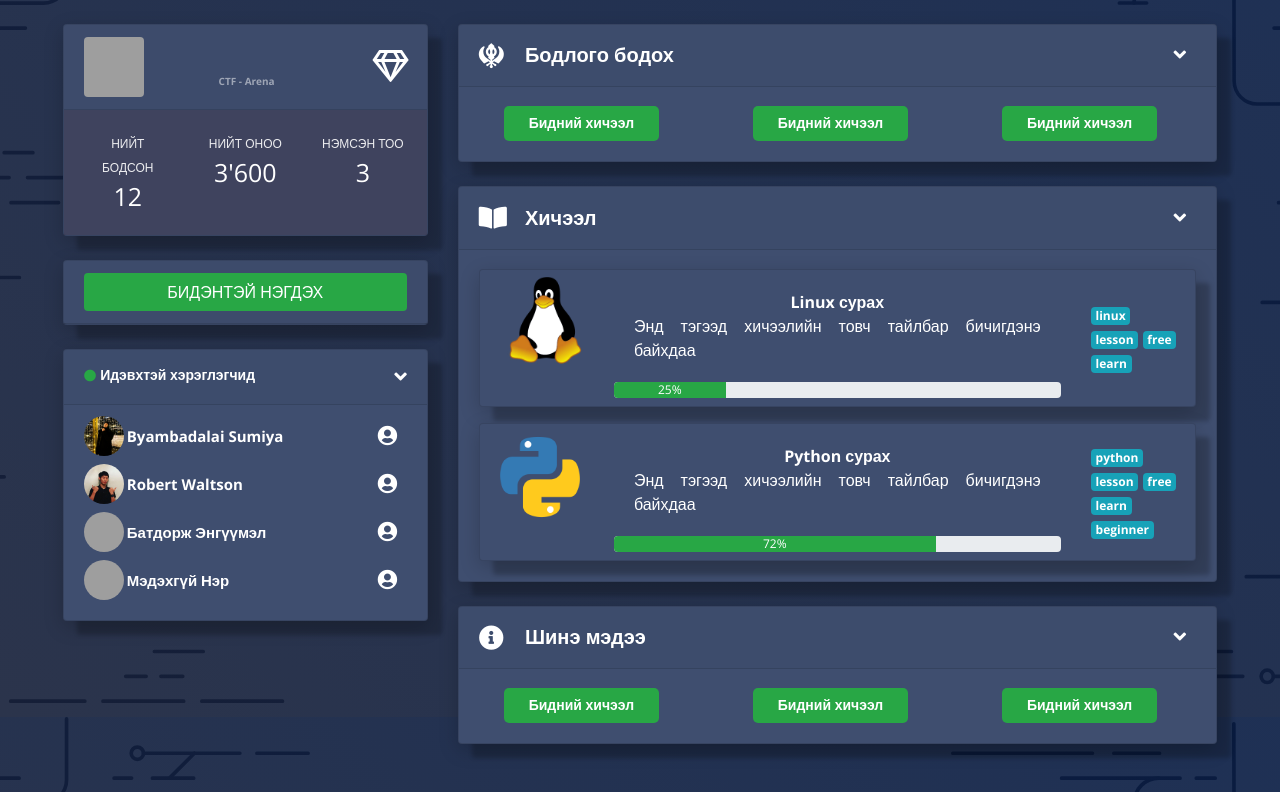
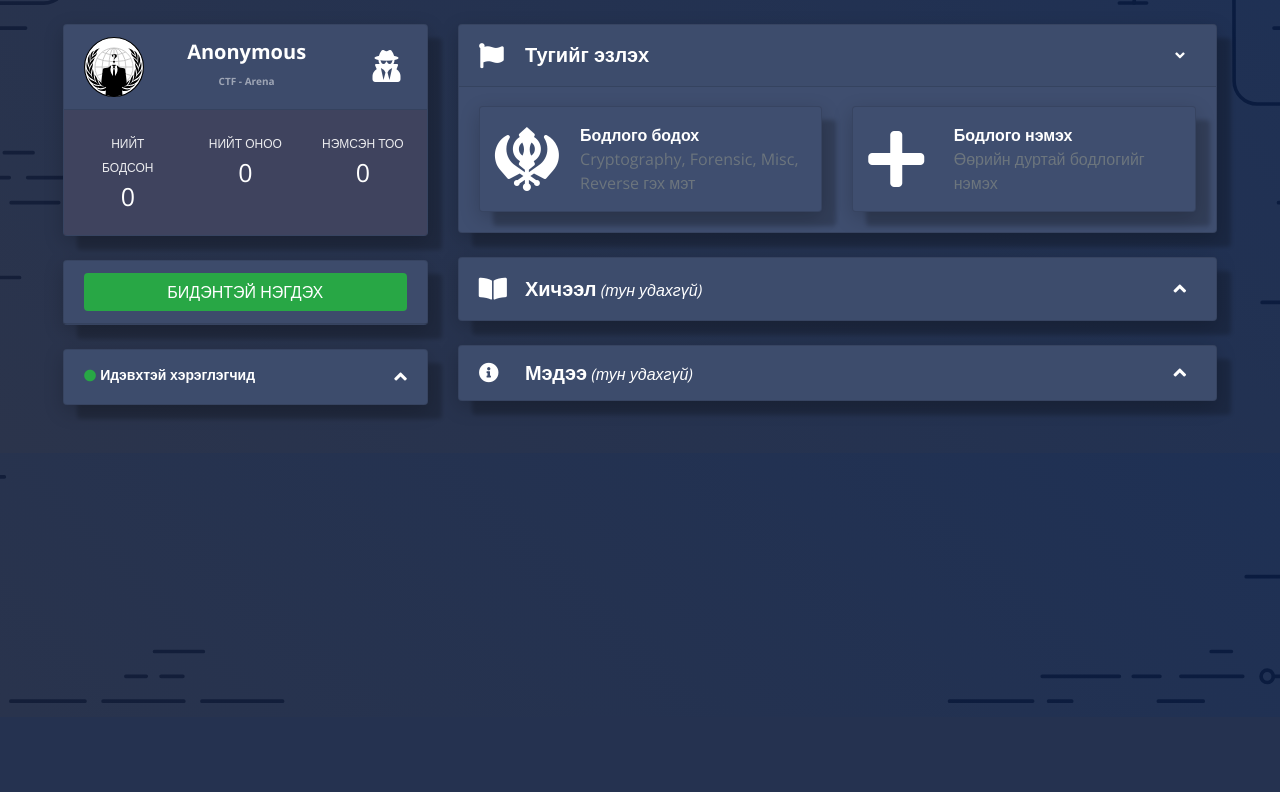
Before and after one commit to EnhboldH/OyuBook, a Django app: page /ctf/ in a window 1280 px wide. Shown: the part 83-875 px from the top of the page. After the commit the page ends 786 px from the top, so only its background shows below. Run offline with Django 3.2, Linux system fonts and the light colour scheme; some libraries are stand-ins or nearby versions; grey boxes are pictures that could not be loaded.

Commit message:
finished ctf homepage

```diff
--- /dev/null
+++ b/src/backend/design/templates/ctf/challenges.html
@@ -0,0 +1 @@
+hey
--- a/src/backend/design/templates/ctf/index.html
+++ b/src/backend/design/templates/ctf/index.html
@@ -5,6 +5,54 @@
 {% endblock %}
 {% block style %}
 <style>
+._font-25 {
+  font-size: 25px !important;
+}
+._font-20 {
+  font-size: 20px !important;
+}
+._font-15 {
+  font-size: 15px !important;
+}
+._font-14 {
+  font-size: 14px !important;
+}
+._font-12 {
+  font-size: 12px !important;
+}
+._font-700 {
+  font-weight: 700 !important;
+}
+._activeWindow {
+  color: rgba(255, 255, 255, 0.5);
+  font-size: 10px;
+}
+._active-users-img {
+  height: 40px;
+  width: 40px;
+}
+._profile-image {
+  height: 60px;
+  width: 60px;
+}
+._profile-label {
+  color: rgba(255, 255, 255, 0.9);
+  font-size: 12px;
+}
+._profile-ctf {
+  background-color: rgba(62, 46, 61, 0.32);
+}
+._profile-detail {
+  font-size: 25px;
+}
+._lesson-img {
+  height: 100px;
+  width: 100px;
+}
+#_support-us {
+  color: #fff;
+  font-weight: 500;
+}
 @media (max-width: 992px) {
   .secondRow {
     margin-top:20px;
@@ -21,33 +69,69 @@
           <div class="card-header">
             <div class="row">
               <div class="col-2">
-                <img src="/media/{{ user.avatar_image }}" class="rounded" style="height: 60px; width: 60px;">
+                {% if user.is_authenticated %}
+                  <img src="/media/{{ user.avatar_image }}" class="rounded _profile-image">
+                {% else %}
+                  <img src="/media/img/users/avatar/anonymous.svg" class="rounded _profile-image">
+                {% endif %}
               </div>
               <div class="col-7 ml-3 text-center">
-                <span style="font-size: 20px;">{{ user.username }}</span>
+                  <span class="_font-20">
+                    {% if user.is_authenticated %}
+                      {{ user.username }}
+                    {% else %}
+                      Anonymous
+                    {% endif %}
+                  </span>
                 <br>
-                <span style="font-size: 10px; color: rgba(255, 255, 255, 0.5); ">CTF - Arena</span>
+                <span class="_activeWindow">CTF - Arena</span>
               </div>
               <div class="col-2 ml-2 align-self-center">
                 <span>
-                  <i class="far fa-gem fa-2x"></i>
+                  {% if user.is_authenticated %}
+                    {% if user.user_type == 'normal' %}
+                      <i class="far fa-user fa-2x"></i>
+                    {% elif user.user_type == 'sponser' %}
+                      <i class="far fa-gem fa-2x"></i>
+                    {% endif %}
+                  {% else %}
+                      <i class="fas fa-user-secret fa-2x"></i>
+                  {% endif %}
                 </span>
               </div>
             </div>
           </div>
-          <div class="card-body" style="background-color: rgba(62, 46, 61, 0.32);">
+          <div class="card-body _profile-ctf">
             <div class="row rounded">
               <div class="col-4 text-center">
-                <span class="text-uppercase" style="color: rgba(255, 255, 255, 0.9); font-size: 12px;">Нийт бодсон</span><br>
-                <span class="text-uppercase" style="font-size: 25px;">12</span>
+                <span class="text-uppercase _profile-label">Нийт бодсон</span><br>
+                <span class="text-uppercase _profile-detail">
+                  {% if user.is_authenticated %}
+                    12
+                  {% else %}
+                    0
+                  {% endif %}
+                </span>
               </div>
               <div class="col-4 text-center">
-                <span class="text-uppercase" style="color: rgba(255, 255, 255, 0.9); font-size: 12px;">Нийт оноо</span><br>
-                <span class="text-uppercase" style="font-size: 25px;">3'600</span>
+                <span class="text-uppercase _profile-label">Нийт оноо</span><br>
+                <span class="text-uppercase _profile-detail">
+                  {% if user.is_authenticated %}
+                    3'600
+                  {% else %}
+                    0
+                  {% endif %}
+                </span>
               </div>
               <div class="col-4 text-center">
-                <span class="text-uppercase" style="color: rgba(255, 255, 255, 0.9); font-size: 12px;">Нэмсэн тоо</span><br>
-                <span class="text-uppercase" style="font-size: 25px;">3</span>
+                <span class="text-uppercase _profile-label">Нэмсэн тоо</span><br>
+                <span class="text-uppercase _profile-detail">
+                  {% if user.is_authenticated %}
+                    3
+                  {% else %}
+                    0
+                  {% endif %}
+                </span>
               </div>
             </div>
           </div>
@@ -55,7 +139,7 @@
         <div class="card mt-4">
           <div class="card-header">
             <a href="#" class="btn bg-success col-12">
-              <span class="text-uppercase" style="color: #fff; font-weight: 540;">Бидэнтэй нэгдэх</span><br>
+              <span class="text-uppercase" id="_support-us">Бидэнтэй нэгдэх</span>
             </a>
           </div>
         </div>
@@ -64,69 +148,69 @@
             <div class="card-header">
               <div class="row">
                 <div class="col-7 text-left">
-                  <span class="text-success" style="font-size: 12px;"><i class="fas fa-circle"></i></span>
-                  <span style="font-size: 14px;">Идэвхтэй хэрэглэгчид</span>
+                  <span class="text-success _font-12"><i class="fas fa-circle"></i></span>
+                  <span class="_font-14">Идэвхтэй хэрэглэгчид</span>
                 </div>
-                <div class="col-5" style="text-align: right;">
-                  <span style="font-size: 20px;" data-toggle="collapse" data-target="#activeCollapse" aria-expanded="true" aria-controls="activeCollapse" class="angleSwitchActive">
-                    <i class="fas fa-angle-down" type="button"></i>
+                <div class="col-5 text-right">
+                  <span data-toggle="collapse" data-target="#activeCollapse" aria-expanded="true" aria-controls="activeCollapse" class="angleSwitchActive _font-20">
+                    <i class="fas fa-angle-up" type="button"></i>
                   </span>
                 </div>
               </div>
             </div>
-            <div id="activeCollapse" class="collapse show" aria-labelledby="headingOne" data-parent="#activeUsers">
+            <div id="activeCollapse" class="collapse hide" aria-labelledby="headingOne" data-parent="#activeUsers">
               <div class="card-body">
                 <div class="row">
                   <div class="col-12 mt-n2">
-                    <a href="#" style="color: #fff">
-                      <div class="row">
+                    <a href="#">
+                      <div class="row text-light">
                         <div class="col-2">
-                          <img src="/media/img/users/avatar/1.jpg" class="rounded-circle" style="height: 40px; width: 40px;">
+                          <img src="/media/img/users/avatar/1.jpg" class="rounded-circle _active-users-img">
                         </div>
                         <div class="col-8 ml-n3 align-self-center">
-                          <span class="font-weight-bold" style="font-size: 15px;">Byambadalai Sumiya</span>
+                          <span class="font-weight-bold _font-15">Byambadalai Sumiya</span>
                         </div>
                         <div class="col-2 ml-3 align-self-center">
-                          <span style="font-size: 20px;"><i class="fas fa-user-circle"></i></span>
+                          <span class="_font-20"><i class="fas fa-user-circle"></i></span>
                         </div>
                       </div>
                     </a>
-                    <a href="#" style="color: #fff">
-                      <div class="row mt-2">
+                    <a href="#">
+                      <div class="row text-light mt-2">
                         <div class="col-2">
-                          <img src="/media/img/users/avatar/2.jpg" class="rounded-circle" style="height: 40px; width: 40px;">
+                          <img src="/media/img/users/avatar/1.jpg" class="rounded-circle _active-users-img">
                         </div>
                         <div class="col-8 ml-n3 align-self-center">
-                          <span class="font-weight-bold" style="font-size: 15px;">Robert Waltson</span>
+                          <span class="font-weight-bold _font-15">Byambadalai Sumiya</span>
                         </div>
                         <div class="col-2 ml-3 align-self-center">
-                          <span style="font-size: 20px;"><i class="fas fa-user-circle"></i></span>
+                          <span class="_font-20"><i class="fas fa-user-circle"></i></span>
                         </div>
                       </div>
                     </a>
-                    <a href="#" style="color: #fff">
-                      <div class="row mt-2">
+                    <a href="#">
+                      <div class="row text-light mt-2">
                         <div class="col-2">
-                          <img src="/media/{{ user.avatar_image }}" class="rounded-circle" style="height: 40px; width: 40px;">
+                          <img src="/media/img/users/avatar/1.jpg" class="rounded-circle _active-users-img">
                         </div>
                         <div class="col-8 ml-n3 align-self-center">
-                          <span class="font-weight-bold" style="font-size: 15px;">Батдорж Энгүүмэл</span>
+                          <span class="font-weight-bold _font-15">Byambadalai Sumiya</span>
                         </div>
                         <div class="col-2 ml-3 align-self-center">
-                          <span style="font-size: 20px;"><i class="fas fa-user-circle"></i></span>
+                          <span class="_font-20"><i class="fas fa-user-circle"></i></span>
                         </div>
                       </div>
                     </a>
-                    <a href="#" style="color: #fff">
-                      <div class="row mt-2">
+                    <a href="#">
+                      <div class="row text-light mt-2">
                         <div class="col-2">
-                          <img src="/media/{{ user.avatar_image }}" class="rounded-circle" style="height: 40px; width: 40px;">
+                          <img src="/media/img/users/avatar/1.jpg" class="rounded-circle _active-users-img">
                         </div>
                         <div class="col-8 ml-n3 align-self-center">
-                          <span class="font-weight-bold" style="font-size: 15px;">Мэдэхгүй Нэр</span>
+                          <span class="font-weight-bold _font-15">Byambadalai Sumiya</span>
                         </div>
                         <div class="col-2 ml-3 align-self-center">
-                          <span style="font-size: 20px;"><i class="fas fa-user-circle"></i></span>
+                          <span class="_font-20"><i class="fas fa-user-circle"></i></span>
                         </div>
                       </div>
                     </a>
@@ -143,13 +227,13 @@
             <div class="card-header">
               <div class="row">
                 <div class="col-1">
-                  <span style="font-size: 25px;"><i class="fas fa-khanda"></i></span>
+                  <span class="_font-25"><i class="fas fa-flag"></i></span>
                 </div>
                 <div class="col-10 ml-n3 align-self-center">
-                  <span style="font-size: 20px;">Бодлого бодох</span>
+                  <span class="_font-20">Тугийг эзлэх</span>
                 </div>
                 <div class="col-1 ml-3 align-self-center text-center">
-                  <span style="font-size: 20px;" data-toggle="collapse" data-target="#problembsCollapse" aria-expanded="true" aria-controls="problembsCollapse" class="angleSwitchProblems">
+                  <span data-toggle="collapse" data-target="#problembsCollapse" aria-expanded="true" aria-controls="problembsCollapse" class="angleSwitchProblems _font-15">
                     <i class="fas fa-angle-down" type="button"></i>
                   </span>
                 </div>
@@ -158,20 +242,41 @@
             <div id="problembsCollapse" class="collapse show" aria-labelledby="headingOne" data-parent="#solveProblems">
               <div class="card-body">
                 <div class="row">
-                  <div class="col-4">
-                    <button class="btn btn-success get-btn" style="border: none;">
-                      Бидний хичээл
-                    </button>
+                  <div class="col-6">
+                    <div class="card" id="solveproblem">
+                      <a href="{% url 'ctf-challenges' %}" class="stretched-link"></a>
+                      <div class="d-flex mt-3 mb-3">
+                        <div class="col-3 align-self-center">
+                          <i class="fas fa-khanda fa-4x" id="challenge-icon"></i>
+                        </div>
+                        <div class="col-9">
+                          <div class="text-left">
+                            <span class="_font-700">Бодлого бодох</span>
+                          </div>
+                          <div class="text-muted">
+                            <span>Cryptography, Forensic, Misc, Reverse гэх мэт</span>
+                          </div>
+                        </div>
+                      </div>
+                    </div>
                   </div>
-                  <div class="col-4">
-                    <button class="btn btn-success get-btn" style="border: none;">
-                      Бидний хичээл
-                    </button>
-                  </div>
-                  <div class="col-4">
-                    <button class="btn btn-success get-btn" style="border: none;">
-                      Бидний хичээл
-                    </button>
+                  <div class="col-6">
+                    <div class="card" id="addchallenge">
+                      <a href="#" class="stretched-link"></a>
+                      <div class="d-flex mt-3 mb-3">
+                        <div class="col-3 align-self-center">
+                          <i class="fas fa-plus fa-4x" id="addchallenge-icon"></i>
+                        </div>
+                        <div class="col-9">
+                          <div class="text-left">
+                            <span class="_font-700">Бодлого нэмэх</span>
+                          </div>
+                          <div class="text-wrap">
+                            <span class="text-muted">Өөрийн дуртай бодлогийг нэмэх</span>
+                          </div>
+                        </div>
+                      </div>
+                    </div>
                   </div>
                 </div>
               </div>
@@ -184,19 +289,19 @@
             <div class="card-header">
               <div class="row">
                 <div class="col-1">
-                  <span style="font-size: 25px;"><i class="fas fa-book-open"></i></span>
+                  <span class="_font-25"><i class="fas fa-book-open"></i></span>
                 </div>
                 <div class="col-10 ml-n3 align-self-center">
-                  <span style="font-size: 20px;">Хичээл</span>
+                  <span class="_font-20">Хичээл</span> <i>(тун удахгүй)</i>
                 </div>
                 <div class="col-1 ml-3 align-self-center text-center">
-                  <span style="font-size: 20px;" data-toggle="collapse" data-target="#learnMoreCollapse" aria-expanded="true" aria-controls="learnMoreCollapse" class="angleSwitchLearn">
-                    <i class="fas fa-angle-down" type="button"></i>
+                  <span data-toggle="collapse" data-target="#learnMoreCollapse" aria-expanded="true" aria-controls="learnMoreCollapse" class="angleSwitchLearn _font-20">
+                    <i class="fas fa-angle-up" type="button"></i>
                   </span>
                 </div>
               </div>
             </div>
-            <div id="learnMoreCollapse" class="collapse show" aria-labelledby="headingOne" data-parent="#learnMore">
+            <div id="learnMoreCollapse" class="collapse hide" aria-labelledby="headingOne" data-parent="#learnMore">
               <div class="card-body">
                 <div class="row">
                   <div class="col-12">
@@ -205,13 +310,13 @@
                       <div class="d-flex">
                         <div class="col-2">
                           <div>
-                            <img src="{% static 'img/lessons/linux.png' %}" style="height: 100px; width: 100px;">
+                            <img src="{% static 'img/lessons/linux.png' %}" class="_lesson-img">
                           </div>
                         </div>
                         <div class="col-8">
                           <div class="card-body">
                             <div class="text-center">
-                              <span style="font-weight: 700">Linux сурах</span>
+                              <span class="_font-700">Linux сурах</span>
                             </div>
                             <div class="text-justify">
                               <span>Энд тэгээд хичээлийн товч тайлбар бичигдэнэ байхдаа</span>
@@ -219,12 +324,13 @@
                           </div>
                           <div class="mb-2">
                             <div class="progress">
-                              <div class="progress-bar bg-success" role="progressbar" style="width: 25%;" aria-valuenow="25" aria-valuemin="0" aria-valuemax="100">25%</div>
+                              <div class="progress-bar bg-primary" role="progressbar" style="width: 25%;" aria-valuenow="25" aria-valuemin="0" aria-valuemax="100">25%</div>
                             </div>
                           </div>
                         </div>
                         <div class="col-2 align-self-center">
                           <span class="badge badge-info">linux</span>
+                          <span class="badge badge-info">ctf</span>
                           <span class="badge badge-info">lesson</span>
                           <span class="badge badge-info">free</span>
                           <span class="badge badge-info">learn</span>
@@ -238,13 +344,13 @@
                       <div class="d-flex">
                         <div class="col-2">
                           <div>
-                            <img src="{% static 'img/lessons/python.png' %}" class="mt-2" style="height: 90px; width: 90px;">
+                            <img src="{% static 'img/lessons/python.png' %}" class="mt-2 _lesson-img">
                           </div>
                         </div>
                         <div class="col-8">
                           <div class="card-body">
                             <div class="text-center">
-                              <span style="font-weight: 700">Python сурах</span>
+                              <span class="_font-700">Python сурах</span>
                             </div>
                             <div class="text-justify">
                               <span>Энд тэгээд хичээлийн товч тайлбар бичигдэнэ байхдаа</span>
@@ -252,7 +358,7 @@
                           </div>
                           <div class="mb-2">
                             <div class="progress">
-                              <div class="progress-bar bg-success" role="progressbar" style="width: 72%;" aria-valuenow="72" aria-valuemin="0" aria-valuemax="100">72%</div>
+                              <div class="progress-bar bg-primary" role="progressbar" style="width: 72%;" aria-valuenow="72" aria-valuemin="0" aria-valuemax="100">72%</div>
                             </div>
                           </div>
                         </div>
@@ -276,37 +382,20 @@
             <div class="card-header">
               <div class="row">
                 <div class="col-1">
-                  <span style="font-size: 25px;"><i class="fas fa-info-circle"></i></span>
+                  <span class="_font-20"><i class="fas fa-info-circle"></i></span>
                 </div>
                 <div class="col-10 ml-n3 align-self-center">
-                  <span style="font-size: 20px;">Шинэ мэдээ</span>
+                  <span class="_font-20">Мэдээ</span> <i>(тун удахгүй)</i>
                 </div>
                 <div class="col-1 ml-3 align-self-center text-center">
-                  <span style="font-size: 20px;" data-toggle="collapse" data-target="#newsCollapse" aria-expanded="true" aria-controls="newsCollapse" class="angleSwitchNews">
-                    <i class="fas fa-angle-down" type="button"></i>
+                  <span data-toggle="collapse" data-target="#newsCollapse" aria-expanded="true" aria-controls="newsCollapse" class="angleSwitchNews _font-20">
+                    <i class="fas fa-angle-up" type="button"></i>
                   </span>
                 </div>
               </div>
             </div>
-            <div id="newsCollapse" class="collapse show" aria-labelledby="headingOne" data-parent="#news">
+            <div id="newsCollapse" class="collapse hide" aria-labelledby="headingOne" data-parent="#news">
               <div class="card-body">
-                <div class="row">
-                  <div class="col-4">
-                    <button class="btn btn-success get-btn" style="border: none;">
-                      Бидний хичээл
-                    </button>
-                  </div>
-                  <div class="col-4">
-                    <button class="btn btn-success get-btn" style="border: none;">
-                      Бидний хичээл
-                    </button>
-                  </div>
-                  <div class="col-4">
-                    <button class="btn btn-success get-btn" style="border: none;">
-                      Бидний хичээл
-                    </button>
-                  </div>
-                </div>
               </div>
             </div>
           </div>
@@ -346,6 +435,18 @@ $(document).ready(function() {
   $("#news").on("show.bs.collapse", function() {
     $(".angleSwitchNews").html(down);
   });
+  $("#solveproblem").mouseover(function() {
+    $("#challenge-icon").addClass("text-info");
+  });
+  $("#solveproblem").mouseleave(function() {
+    $("#challenge-icon").removeClass("text-info");
+  });
+  $("#addchallenge").mouseover(function() {
+    $("#addchallenge-icon").addClass("text-success");
+  });
+  $("#addchallenge").mouseleave(function() {
+    $("#addchallenge-icon").removeClass("text-success");
+  });
 });
 </script>
 {% endblock %}
--- a/src/backend/modules/ctf/views.py
+++ b/src/backend/modules/ctf/views.py
@@ -3,6 +3,7 @@ from django.urls import reverse
 from django.views import View
 from django.contrib.auth import views
 from django.views.generic import TemplateView
+from django.views.generic.list import ListView
 from django.views.generic.detail import DetailView
 from django.views.generic.edit import FormView
 from django.contrib.auth.mixins import LoginRequiredMixin
@@ -15,8 +16,7 @@ from modules.base.models import (
 )
 class CTFHomeView(View):
     context = {
-        'title': 'Capture The Flag | OyuBook',
-        'challenges': CtfChallenge.objects.all()
+        'title': 'Capture The Flag | Нүүр Хуудас',
     }
 
     def get(self, request, *args, **kwargs):
@@ -24,3 +24,15 @@ class CTFHomeView(View):
 
     def post(self, request, *args, **kwargs):
         return render(request, 'ctf/index.html', self.context)
+
+class CTFChallengesView(View):
+    context = {
+        'title': 'Capture The Flag | Бодлогууд',
+        'challenges': CtfChallenge.objects.all(),
+    }
+
+    def get(self, request, *args, **kwargs):
+        return render(request, 'ctf/challenges.html', self.context)
+
+    def post(self, request, *args, **kwargs):
+        return render(request, 'ctf/index.html', self.context)
--- a/src/backend/oyucore/urls.py
+++ b/src/backend/oyucore/urls.py
@@ -10,7 +10,8 @@ from modules.base.views import (
     UserProfileUpdateView,
 )
 from modules.ctf.views import (
-    CTFHomeView
+    CTFHomeView,
+    CTFChallengesView,
 )
 from modules.mathematics.views import (
     MathematicsView
@@ -37,6 +38,7 @@ urlpatterns = [
     path('user/profile/update/<slug:slug>/', UserProfileUpdateView.as_view(), name='user_profile_update'),
     # CTF
     path('ctf/', CTFHomeView.as_view(), name='ctf_index'),
+    path('ctf/challenges/', CTFChallengesView.as_view(), name='ctf-challenges'),
     # Mathematics
     path('mathematics/', MathematicsView.as_view(), name='mathematics_index'),
     # Electronics
```
Also changed, not shown: src/backend/media/img/users/avatar/anonymous.svg (added).
